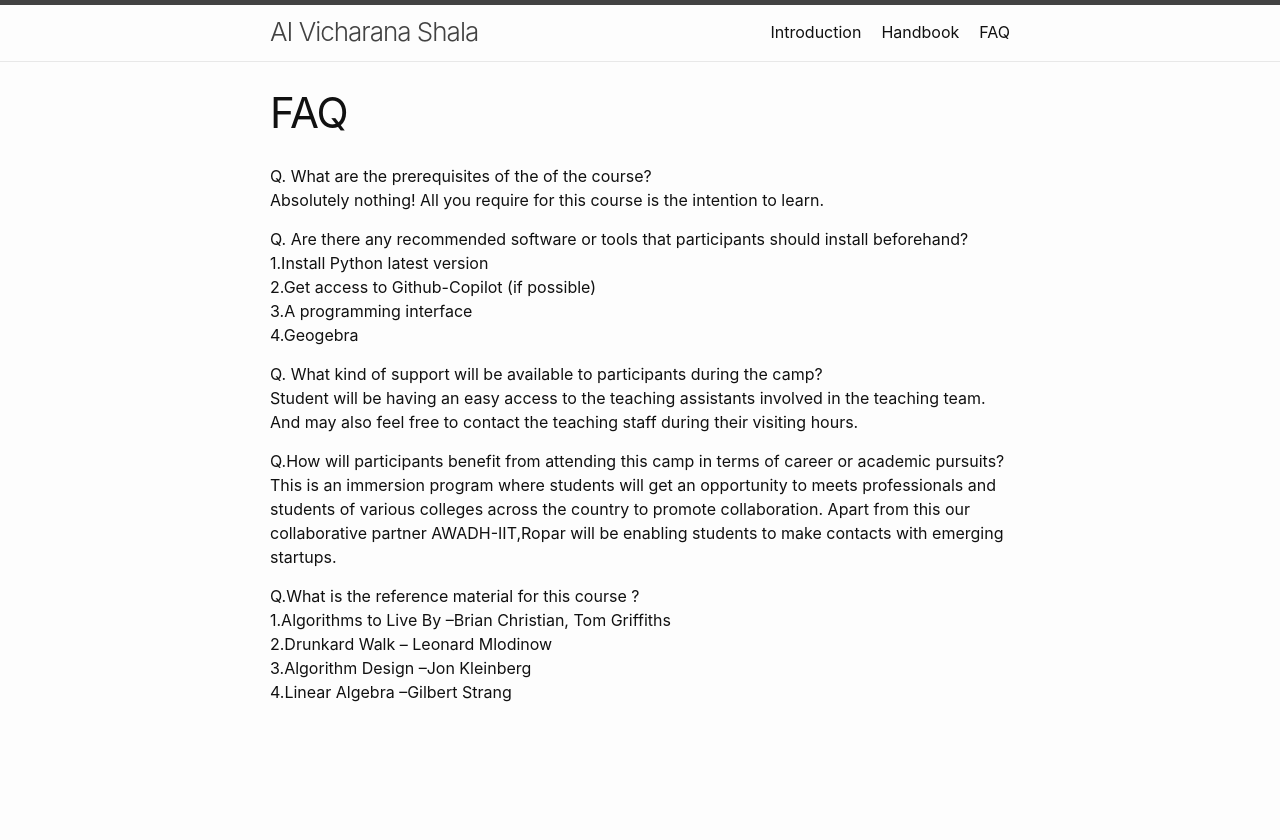
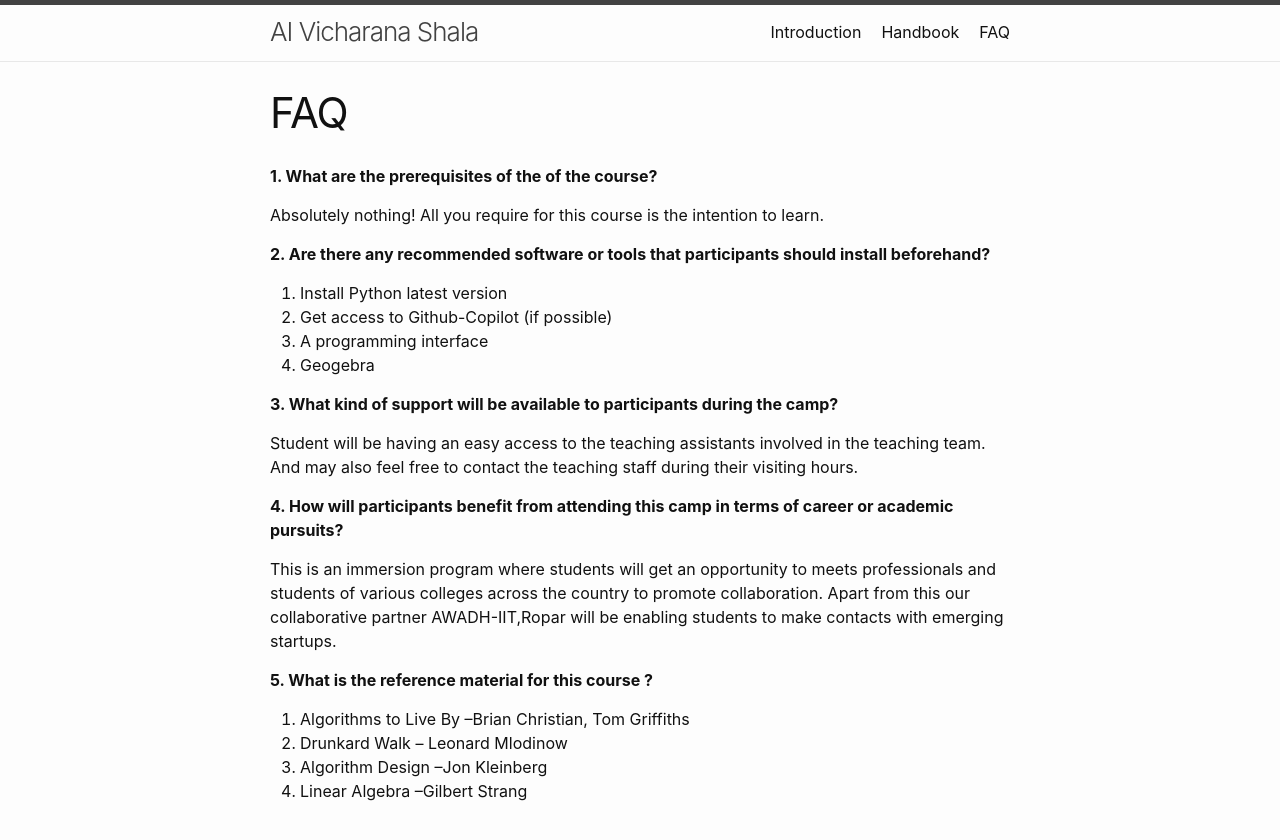
Before and after one commit to sudarshansudarshan/aicamp, a Jekyll site: the page built from Faq.md, in a window 1280 px wide. Shown: the top 840 px of the page. Built offline with Jekyll 4.4.1, drawn with Linux system fonts in a browser that asks for light colours.

Commit message:
Update Faq.md

```diff
--- a/Faq.md
+++ b/Faq.md
@@ -6,24 +6,27 @@ order: 2
 ---
 
 
-Q. What are the prerequisites of the of the course?
+**1. What are the prerequisites of the of the course?**
+
 Absolutely nothing! All you require for this course is the intention to learn.
 
-Q. Are there any recommended software or tools that participants should install beforehand?
-1.Install Python latest version
-2.Get access to Github-Copilot (if possible)
-3.A programming interface
-4.Geogebra
+**2. Are there any recommended software or tools that participants should install beforehand?**
 
+1. Install Python latest version
+2. Get access to Github-Copilot (if possible)
+3. A programming interface
+4. Geogebra
 
-Q. What kind of support will be available to participants during the camp?
+**3. What kind of support will be available to participants during the camp?**
+
 Student will be having an easy access to the teaching assistants involved in the teaching team. And may also feel free to contact the teaching staff during their visiting hours.
 
-Q.How will participants benefit from attending this camp in terms of career or academic pursuits?
+**4. How will participants benefit from attending this camp in terms of career or academic pursuits?**
+
 This is an immersion program where students will get an opportunity to meets professionals and students of various colleges across the country to promote collaboration. Apart from this our collaborative partner AWADH-IIT,Ropar will be enabling students to make contacts with emerging startups.
 
-Q.What is the reference material for this course ?
-1.Algorithms to Live By --Brian Christian, Tom Griffiths
-2.Drunkard Walk -- Leonard Mlodinow
-3.Algorithm Design --Jon Kleinberg
-4.Linear Algebra --Gilbert Strang
+**5. What is the reference material for this course ?**
+1. Algorithms to Live By –Brian Christian, Tom Griffiths
+2. Drunkard Walk – Leonard Mlodinow
+3. Algorithm Design –Jon Kleinberg
+4. Linear Algebra –Gilbert Strang
```
